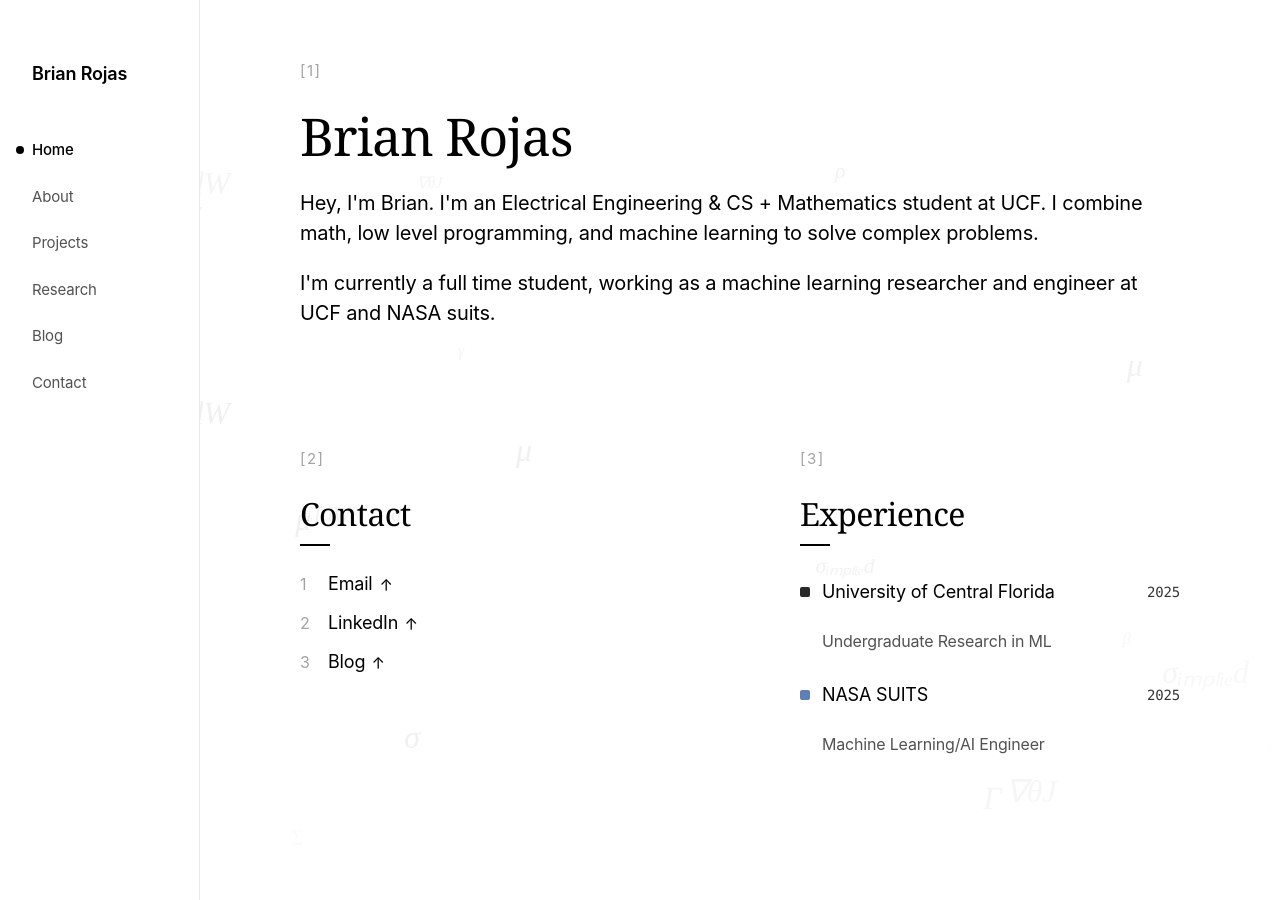
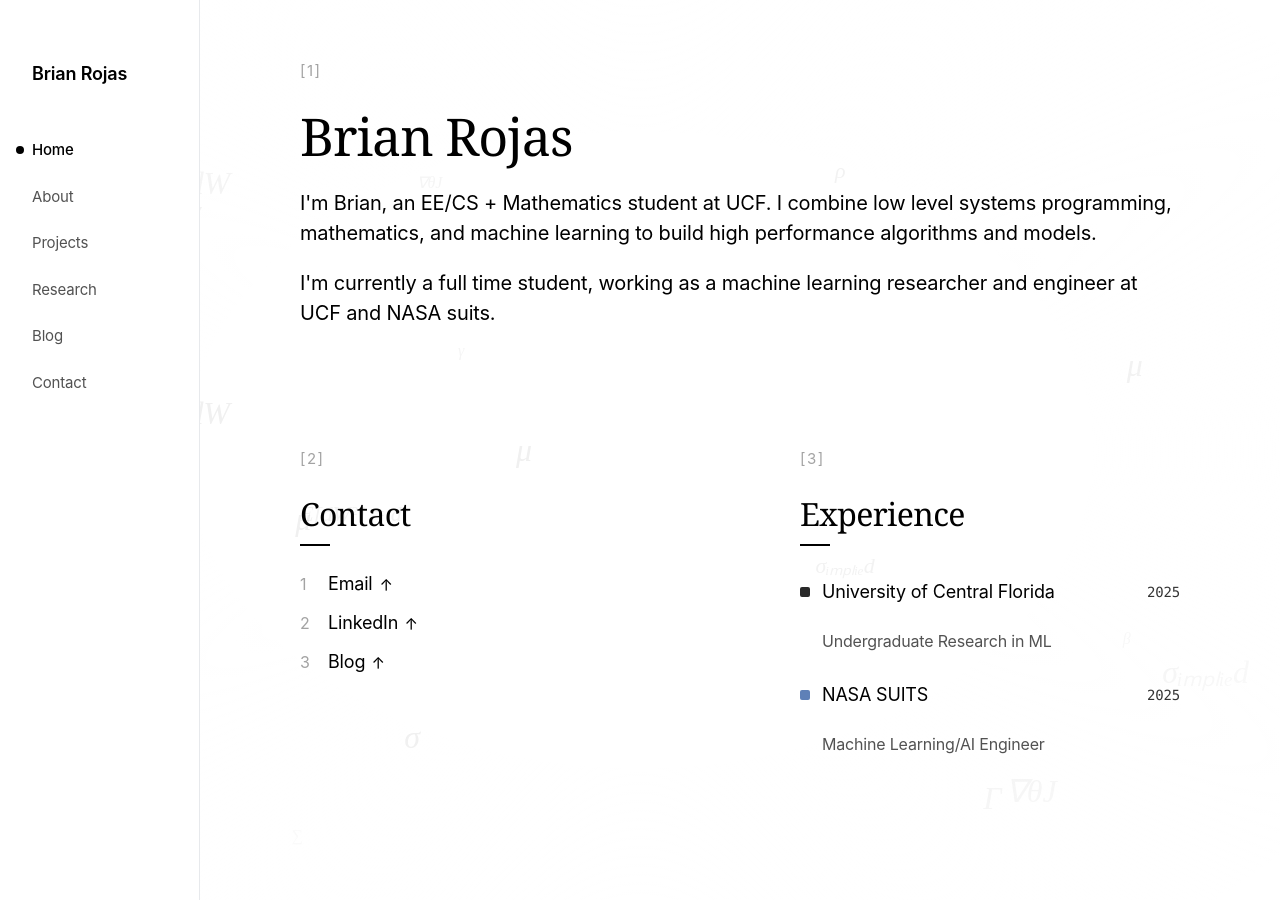
Before and after one commit to brianrojrc/brianrojrc.github.io, a Jekyll site: the page built from index.md, in a window 1280 px wide and 900 px high. Built offline with Jekyll 4.4.1, drawn with Linux system fonts in a browser that asks for light colours; some web fonts are replaced.

Commit message:
Update index.md

```diff
--- a/index.md
+++ b/index.md
@@ -6,7 +6,8 @@ title: Home
 <header class="page-header">
     <span class="page-marker">[1]</span>
     <h1>Brian Rojas</h1>
-    <p class="intro">Hey, I'm Brian. I'm an Electrical Engineering & CS + Mathematics student at UCF. I combine math, low level programming, and machine learning to solve complex problems.</p>
+    <p class="intro">I'm Brian, an EE/CS + Mathematics student at UCF. I combine low level systems programming, mathematics, and machine learning to build high performance algorithms and models.
+</p>
     <p class="currently">I'm currently a full time student, working as a machine learning researcher and engineer at UCF and NASA suits.</p>
 </header>
 
```
